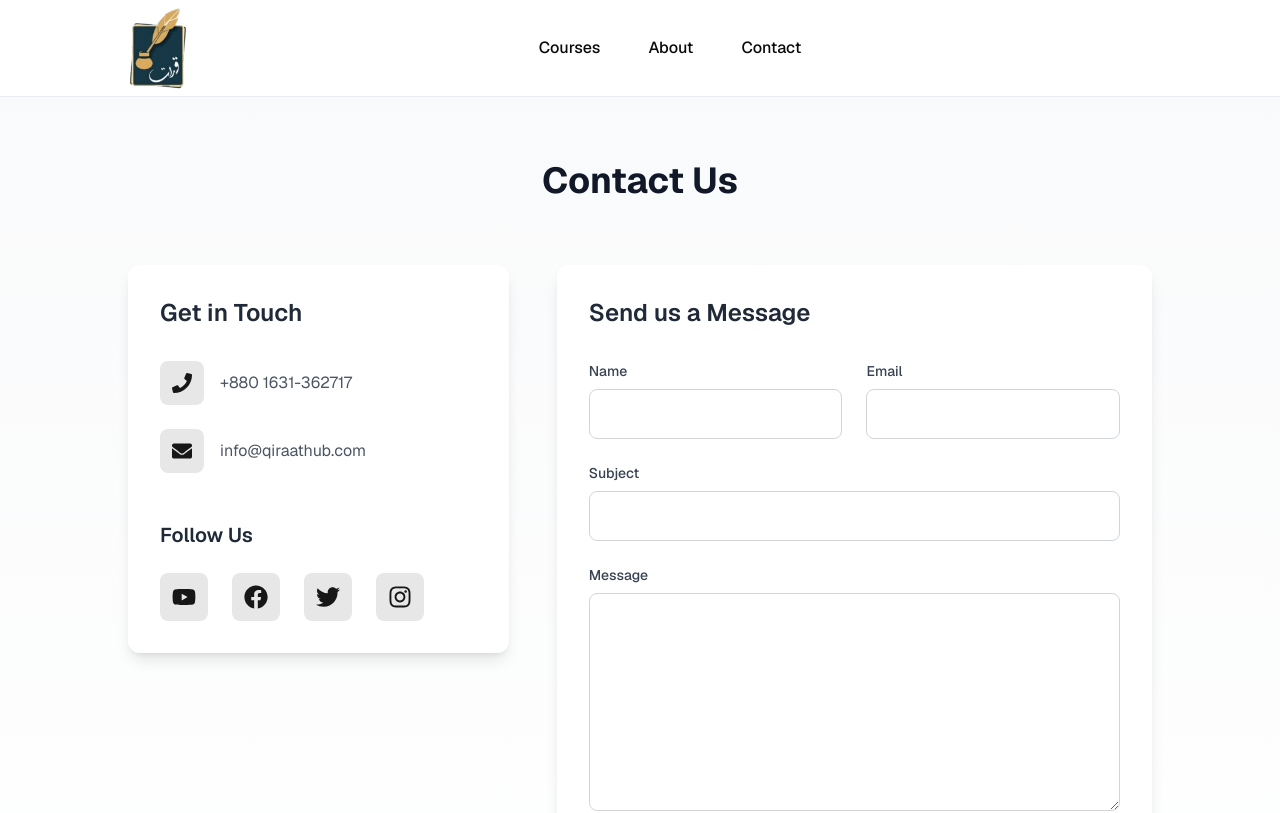
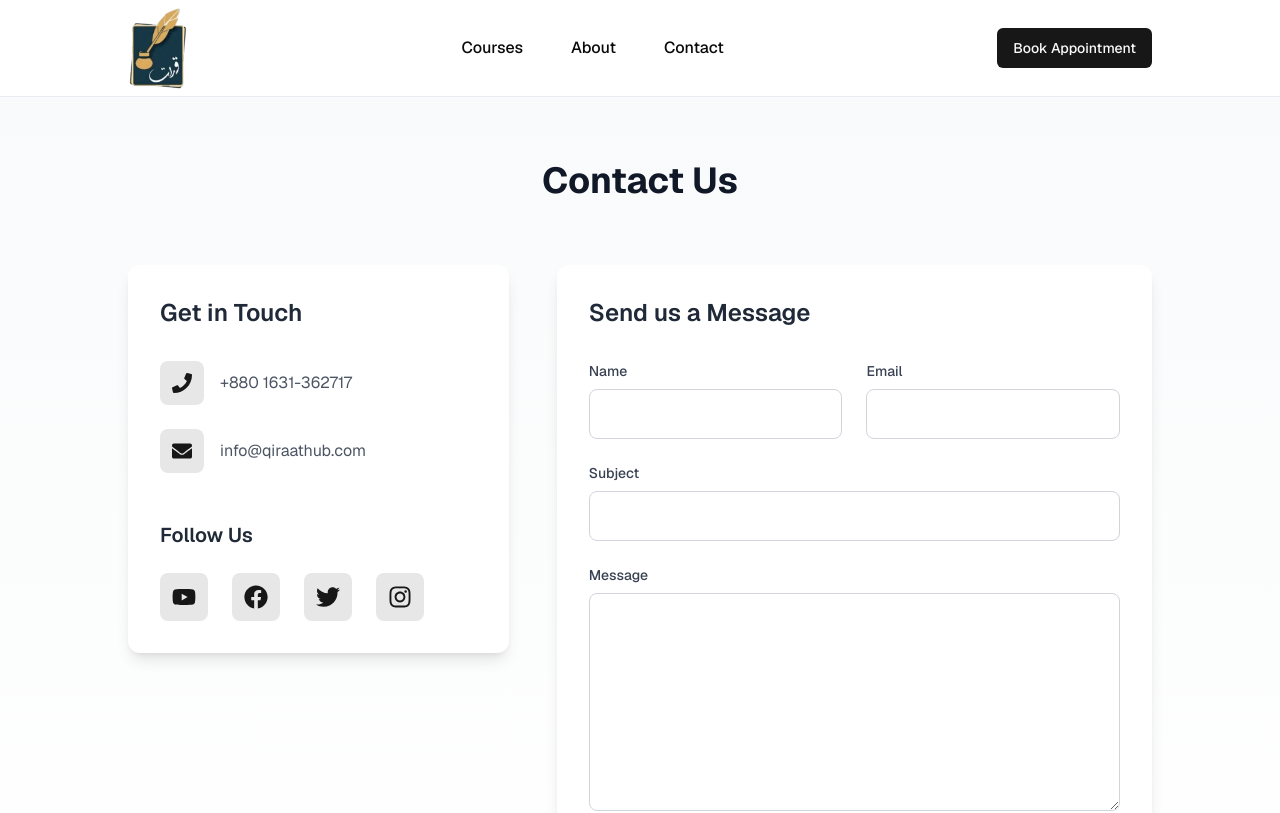
Before and after one commit to rehan-code/qiraathub-academy, a Next.js app: page /contact in a window 1280 px wide. Shown: the top 813 px of the page. Built offline with nearby package versions, Linux system fonts and the light colour scheme.

Commit message:
added book appointment button

```diff
--- a/components/navbar.tsx
+++ b/components/navbar.tsx
@@ -64,6 +64,13 @@ export function Navbar() {
           </NavigationMenuList>
         </NavigationMenu>
 
+        {/* Book Appointment Button - Desktop */}
+        <div className="hidden md:block">
+          <Button asChild className="bg-primary hover:bg-theme_primary">
+            <Link href="/book-appointment">Book Appointment</Link>
+          </Button>
+        </div>
+
         {/* Mobile Menu */}
         <div className="md:hidden ml-auto">
           <Sheet open={isOpen} onOpenChange={setIsOpen}>
@@ -111,17 +118,26 @@ export function Navbar() {
                           { name: "About", href: "/about" },
                           { name: "Contact", href: "/contact" },
                         ].map((item) => (
-                          <Link
+                            <Link
                             key={item.href}
-                            href={item.href}
+                              href={item.href}
                             className="block px-4 py-3.5 text-base text-slate-700 font-medium rounded-xl bg-white border border-slate-200/80 active:bg-slate-100 active:scale-[0.98] transition-transform"
                             onClick={() => setIsOpen(false)}
-                          >
-                            {item.name}
-                          </Link>
+                            >
+                              {item.name}
+                            </Link>
                         ))}
                       </div>
                     </div>
+
+                    {/* Book Appointment Button - Mobile */}
+                    <SheetClose asChild>
+                      <Link href="/book-appointment" className="block px-2 py-3">
+                        <Button className="w-full bg-primary hover:bg-theme_primary">
+                          Book Appointment
+                        </Button>
+                      </Link>
+                    </SheetClose>
                   </div>
                 </nav>
               </div>
```
